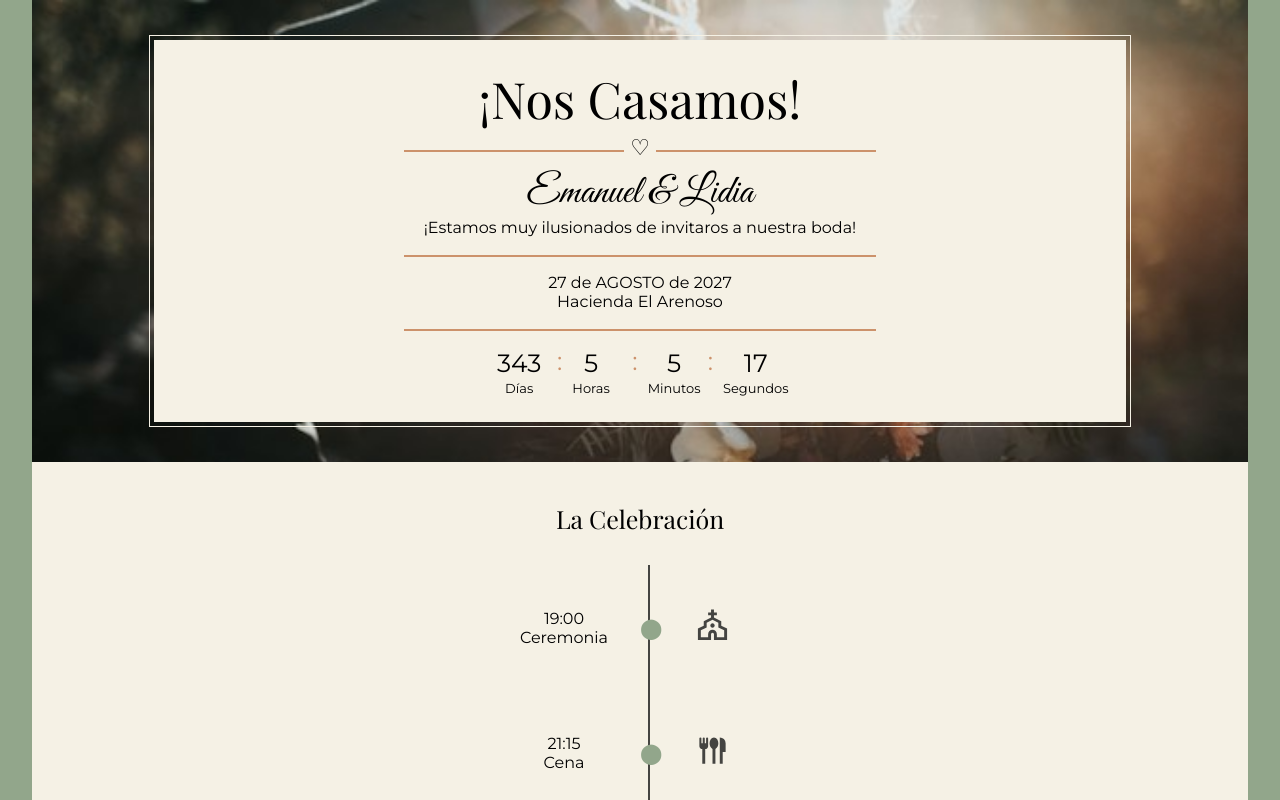
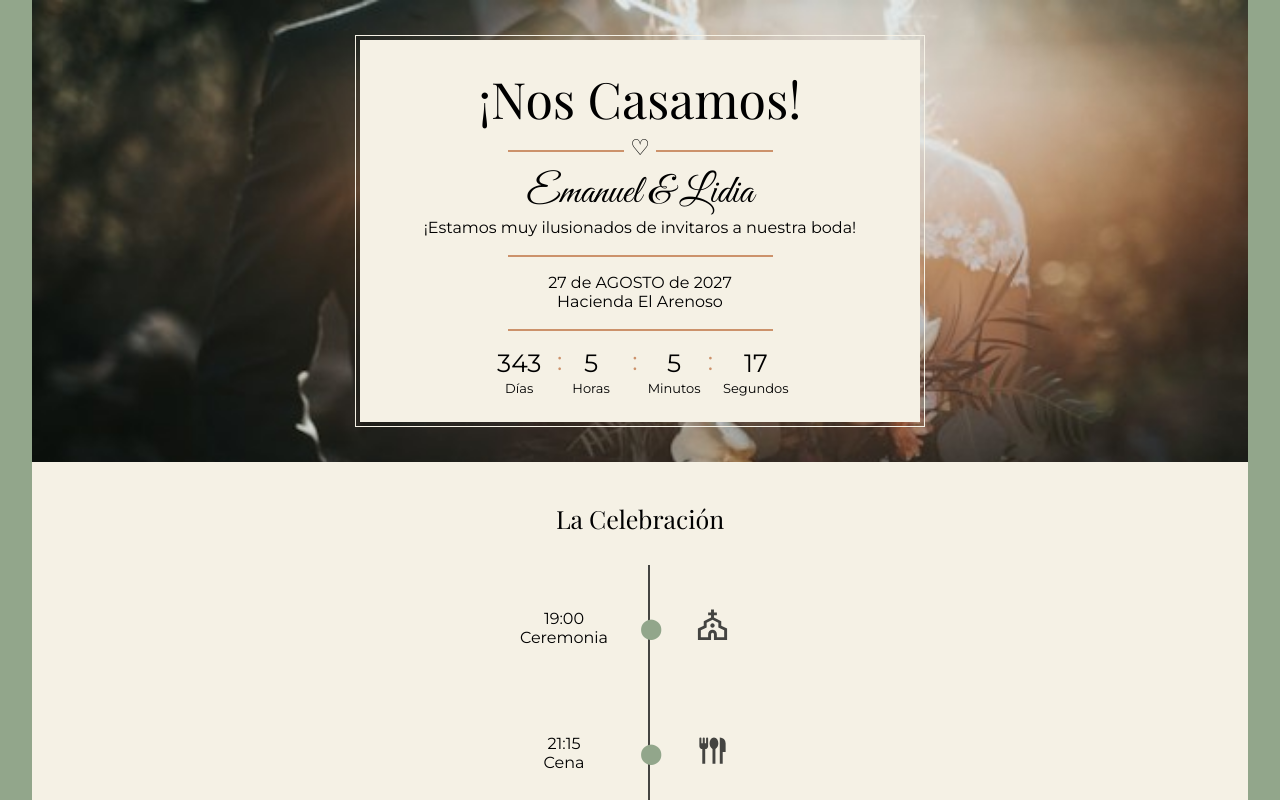
Before and after one commit to davidpa2/BodaEmaLidia, an Angular app: page / in a window 1280 px wide. Shown: the top 800 px of the page. Built offline with nearby package versions, Linux system fonts and the light colour scheme; a web font is replaced by a local one.

Commit message:
style(app): Making layout responsive

```diff
--- a/src/app/app.scss
+++ b/src/app/app.scss
@@ -9,6 +9,8 @@
     background-image: url("/wedding-header.jpg");
     background-repeat: no-repeat;
     background-size: cover;
+    display: flex;
+    justify-content: center;
 }
 
 #invitationCard {
@@ -37,7 +39,7 @@
     background: transparent;
     text-align: center;
     overflow: visible;
-    width: 50%;
+    width: 80%;
 }
 
 .simpleHR::before {
@@ -86,3 +88,28 @@
     display: flex;
     justify-content: center;
 }
+
+
+
+@media screen and (width >=800px) {
+    #invitationCard {
+        width: 700px;
+    }
+
+    .styledHR,
+    .simpleHR {
+        width: 50%;
+    }
+
+}
+
+@media screen and (800px >=width >=650px) {
+    #invitationCard {
+        width: 50%
+    }
+
+    .styledHR,
+    .simpleHR {
+        width: 65%;
+    }
+}
```
